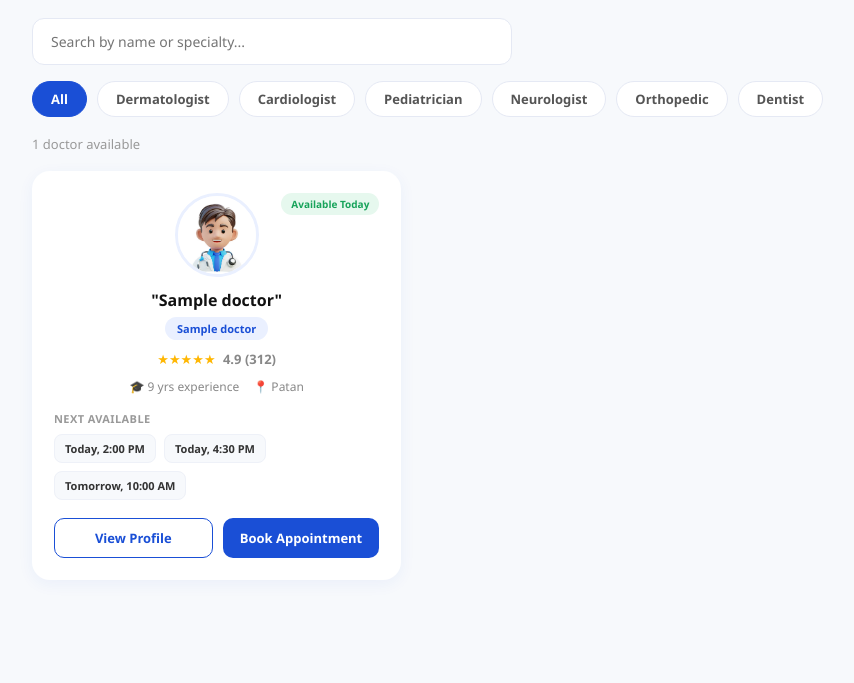
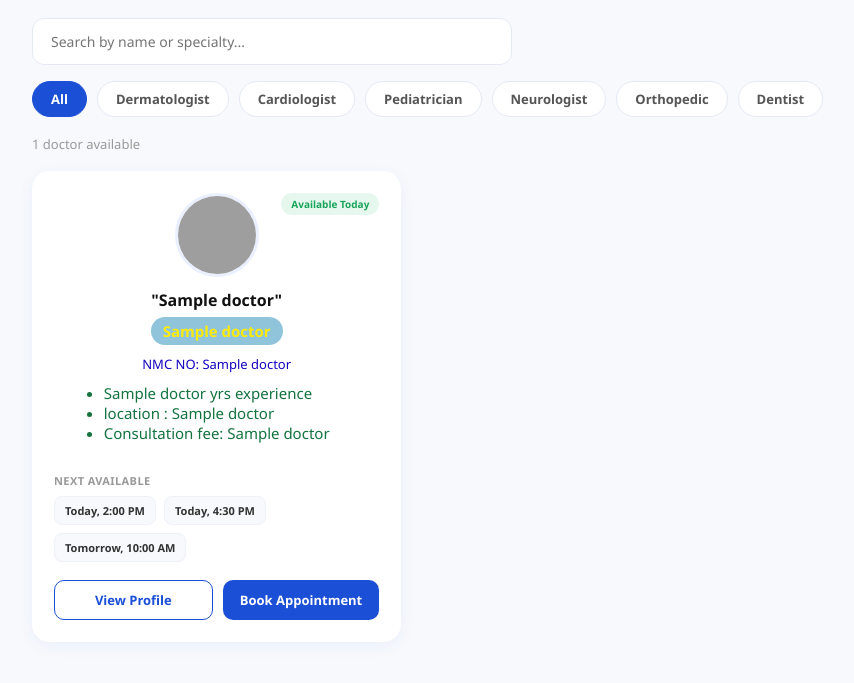
Before and after one commit to bistamanit04/doctor-appointment-system, a Python web app: template templates/FindDoctor.html in a window 1280 px wide. Shown: the part 215-898 px from the top of the page, without its empty margins (32-886 px from the left). Before the commit the page ends 773 px from the top, so only its background shows below. Run offline with Jinja, Linux system fonts and the light colour scheme; the template is opened without the code that fills it: most values are stand-ins (such as "Sample title", 1, 10 or a date in 2020); grey boxes are pictures that could not be loaded.

Commit message:
enhanced find doc and made it dynamic

```diff
--- a/static/css/finddoc.css
+++ b/static/css/finddoc.css
@@ -209,9 +209,9 @@ body {
   display: block;
   width: fit-content;
   margin: 0 auto 10px;
-  background: #eaf0ff;
-  color: #1a4fd6;
-  font-size: 11px;
+  background: #90c4db;
+  color: #ffeb09;
+  font-size: 15px;
   font-weight: 700;
   padding: 4px 12px;
   border-radius: 20px;
@@ -219,7 +219,7 @@ body {
 
 .rating-line {
   text-align: center;
-  color: #ffb703;
+  color: #1303bf;
   font-size: 13px;
   margin-bottom: 10px;
 }
@@ -234,10 +234,11 @@ body {
   display: flex;
   justify-content: center;
   gap: 14px;
-  font-size: 12px;
-  color: #888;
-  margin-bottom: 16px;
-  flex-wrap: wrap;
+  font-size: 15px;
+  font-family:'Segoe UI', Tahoma, Geneva, Verdana, sans-serif;
+  color: #14733f;
+  margin-bottom: 30px;
+  flex-wrap:wrap;
 }
 
 .slots-label {
--- a/templates/DocProf.html
+++ b/templates/DocProf.html
@@ -71,7 +71,7 @@
         </div>
         <div class="info-row">
           <span class="info-label">Consultaion fee</span>
-          <span class="info-value">{{consultaion}}</span>
+          <span class="info-value">{{consultation_fee}}</span>
         </div>
       </div>
 
--- a/templates/FindDoctor.html
+++ b/templates/FindDoctor.html
@@ -6,7 +6,7 @@
     <meta charset="UTF-8" />
     <meta name="viewport" content="width=device-width, initial-scale=1.0" />
 
-    <title>{{tite}}</title>
+    <title>{{title}}</title>
   </head>
 
   <body>
@@ -58,20 +58,23 @@
         <div
           class="doctor-card"
           data-specialty="{{doctor[2]}}"
-          data-name="{{doctor[1]}}"
+          data-name="{{doctors[1]}}"
         >
           <div class="doctor-card-top">
-            <img src="/static/img/doctor.jpeg" alt="{{doctor[1]}}" />
+            <img src="{{doctor[6]}}" alt="{{doctor[6]}}" />
             <div class="doctor-card-badge status-available">
               Available Today
             </div>
           </div>
           <h3>"{{doctor[1]}}"</h3>
           <span class="tag-pill">{{doctor[2]}}</span>
-          <div class="rating-line">★★★★★ <span>4.9 (312)</span></div>
+          <div class="rating-line">NMC NO: {{doctor[7]}}</span></div>
           <div class="meta-line">
-            <span>🎓 9 yrs experience</span>
-            <span>📍 Patan</span>
+          <ul>
+            <li> {{doctor[8]}} yrs experience</li>
+            <li> location : {{doctor[10]}}</li>
+            <li> Consultation fee: {{doctor[12]}} </li>
+          </ul>
           </div>
           <div class="slots-label">Next Available</div>
           <div class="slots-row">
```
Also changed, not shown: controllers/FindDoctor_controller.py (+27 -8 lines).
